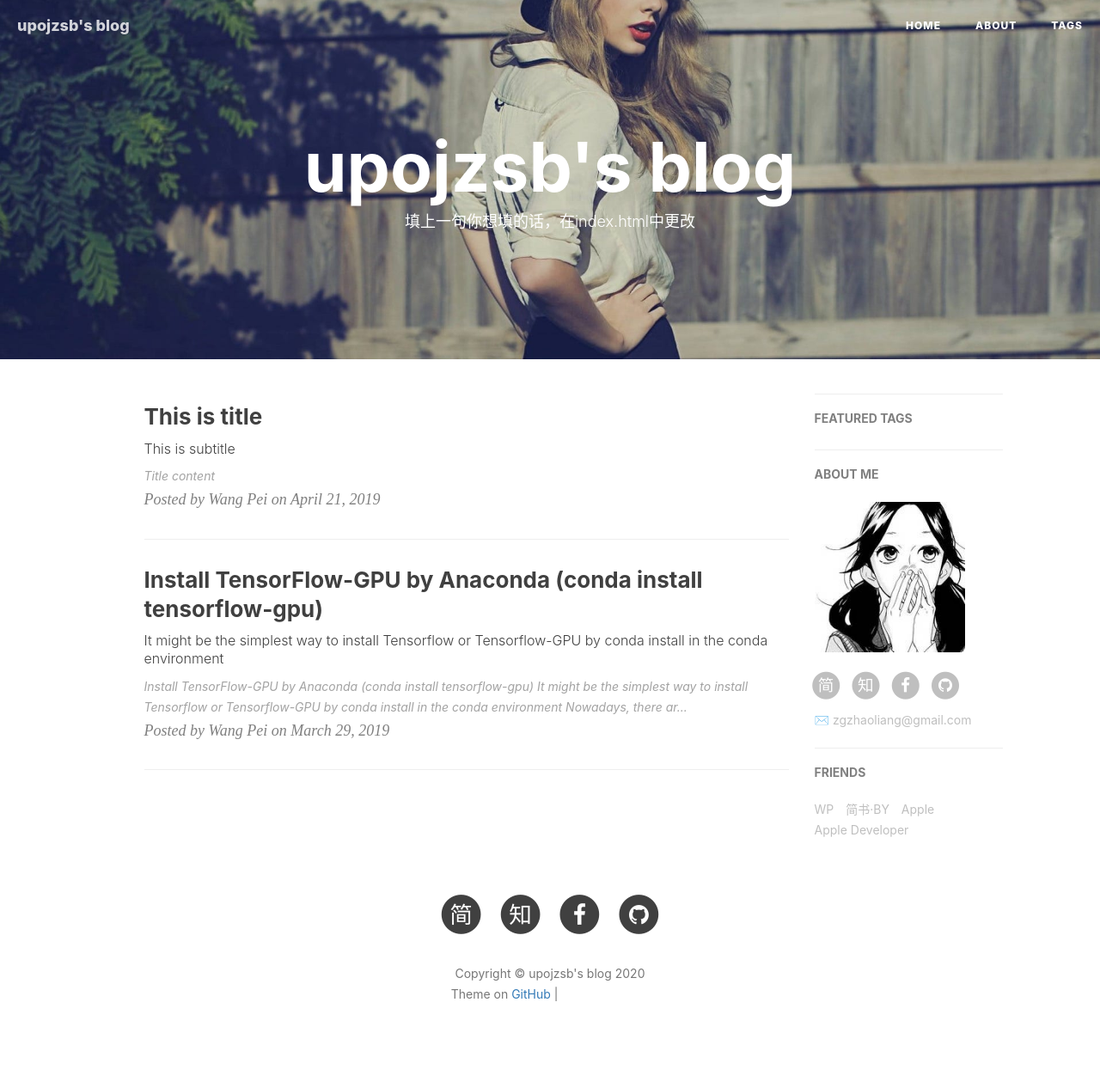
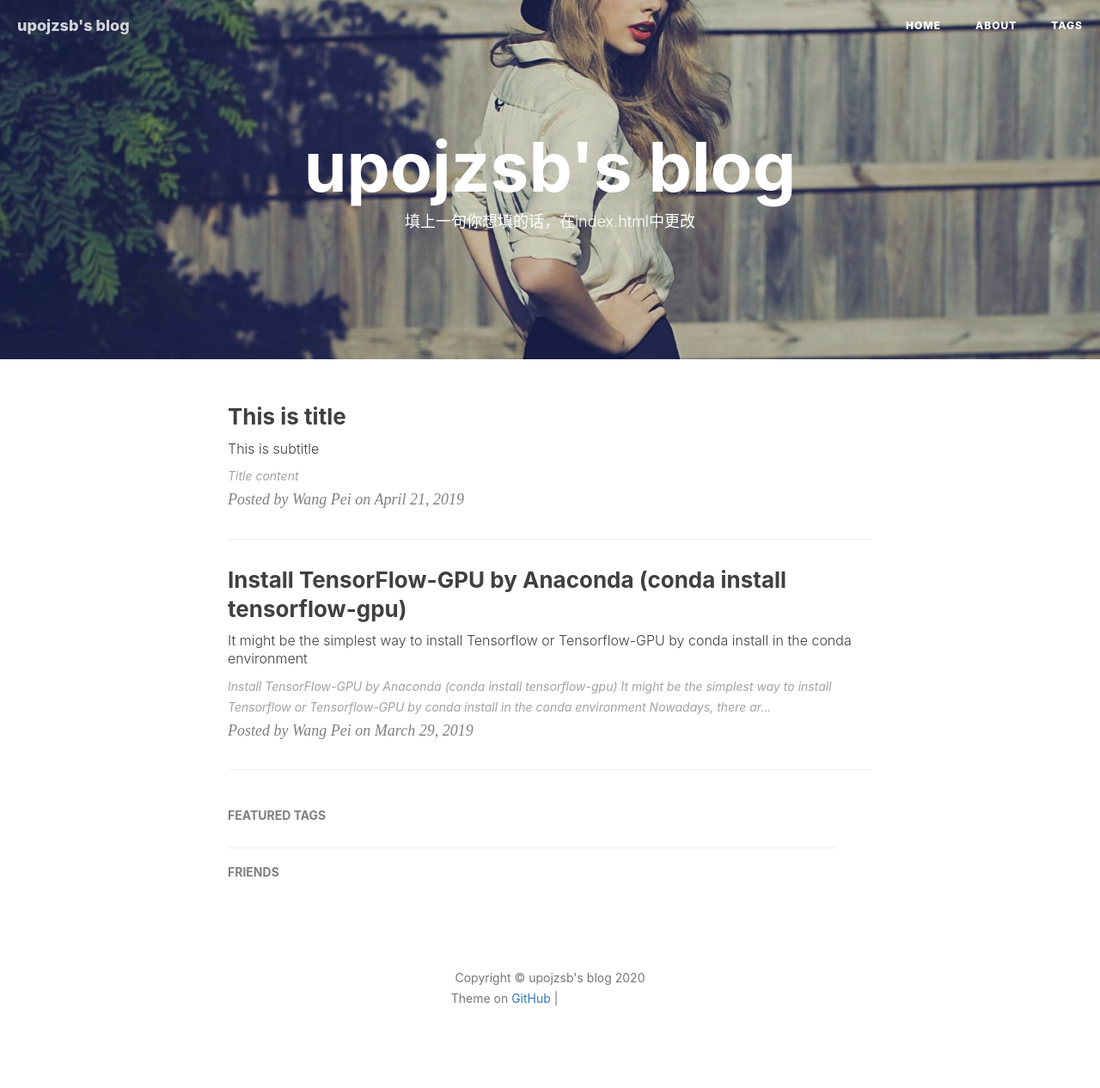
Before and after one commit to upojzsb/upojzsb.github.io, a Jekyll site: the page built from index.html, in a window 1280 px wide. Shown: the whole page at 86% size. Built offline with Jekyll 4.4.1, drawn with Linux system fonts in a browser that asks for light colours; nearby versions of some CDN libraries; the list of posts is cut into pages by our own code; comment, search, counter and statistics services are not loaded; grey boxes are pictures that could not be loaded.

Commit message:
_config.yml

```diff
--- a/_config.yml
+++ b/_config.yml
@@ -10,7 +10,8 @@ baseurl: ""      # for example, '/blog' if your blog hosted on 'host/blog'
 github_repo: "https://github.com/name/upojzsb.github.io.git" # you code repository
 
 # Sidebar settings
-sidebar: true                           # whether or not using Sidebar.
+# sidebar: true                           # whether or not using Sidebar.
+sidebar: false                           # whether or not using Sidebar.
 sidebar-about-description: ""
 sidebar-avatar: /img/avatar_binggan.jpg      # use absolute URL, seeing it's used in both `/` and `/about/`
 
@@ -19,11 +20,11 @@ sidebar-avatar: /img/avatar_binggan.jpg      # use absolute URL, seeing it's use
 # SNS settings
 RSS: false
 # weibo_username:     暂无
-zhihu_username:     暂无
-github_username:    暂无
-facebook_username:  暂无
-jianshu_username:   暂无
-#twitter_username:   暂无
+# zhihu_username:     暂无
+# github_username:    暂无
+# facebook_username:  暂无
+# jianshu_username:   暂无
+# twitter_username:   暂无
 
 
 
@@ -59,7 +60,7 @@ kramdown:
 
 # Gitalk
 gitalk:
-  enable: true    #是否开启Gitalk评论
+  enable: false #是否开启Gitalk评论
   clientID:                             #生成的clientID
   clientSecret:     #生成的clientSecret
   repo: name.github.io    #仓库名称
@@ -95,18 +96,9 @@ service-worker: true
 
 # Friends
 friends: [
-    {
-        title: "WP",
-        href: "https://wangpei.ink"
-    },{
-        title: "简书·BY",
-        href: "http://www.jianshu.com/u/e71990ada2fd"
-    },{
-        title: "Apple",
-        href: "https://apple.com"
-    },{
-        title: "Apple Developer",
-        href: "https://developer.apple.com/"
-    }
+#    {
+#        title: "Apple Developer",
+#        href: "https://developer.apple.com/"
+#    }
 ]
 theme: jekyll-theme-slate
```
